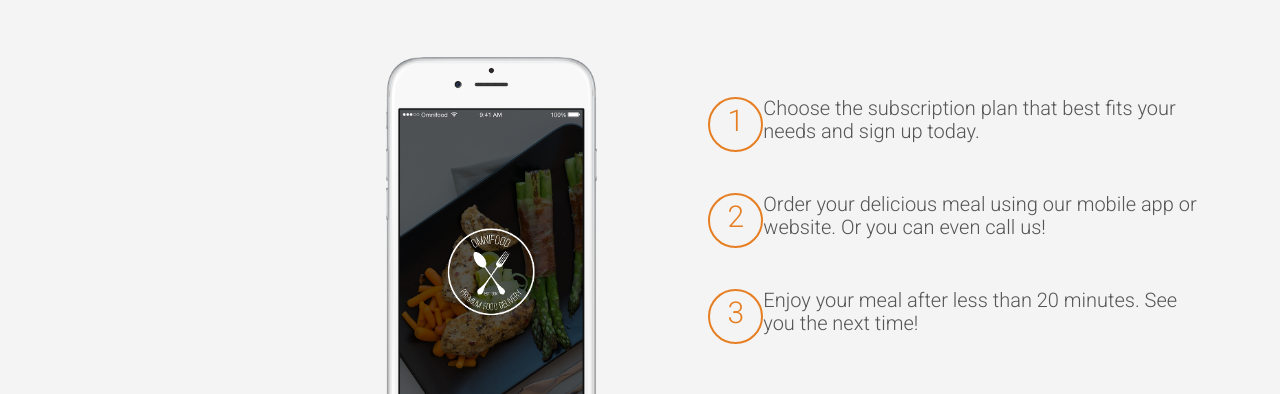
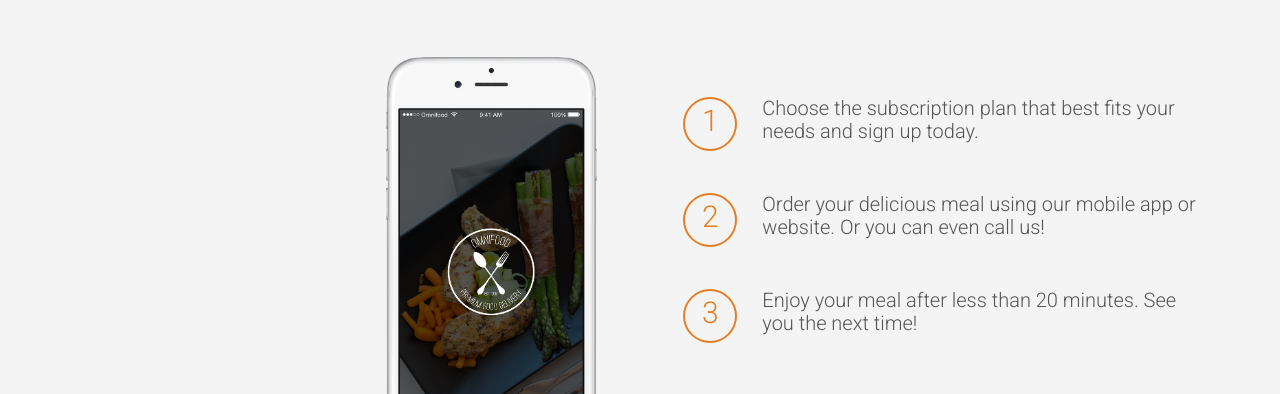
Before and after one commit to gdeluzuriaga/omnifood, a plain HTML site: page index.html in a window 1280 px wide. Shown: the part 2327-2721 px from the top of the page. Drawn offline with Linux system fonts and the light colour scheme; files whose address does not match are found by name.

```diff
--- a/resources/css/style.css
+++ b/resources/css/style.css
@@ -349,13 +349,13 @@
     border: 2px solid #e67e22;
     display: inline-block;
     border-radius: 50%;
-    height: 55px;
-    width: 55px;
+    height: 54px;
+    width: 54px;
     text-align: center;
     padding: 5px;
-    float:left;
+    float: left;
     font-size: 150%;
-    margin-left: 25px;
+    margin-right: 25px;
 }
 
 .btn-app:link,
```
